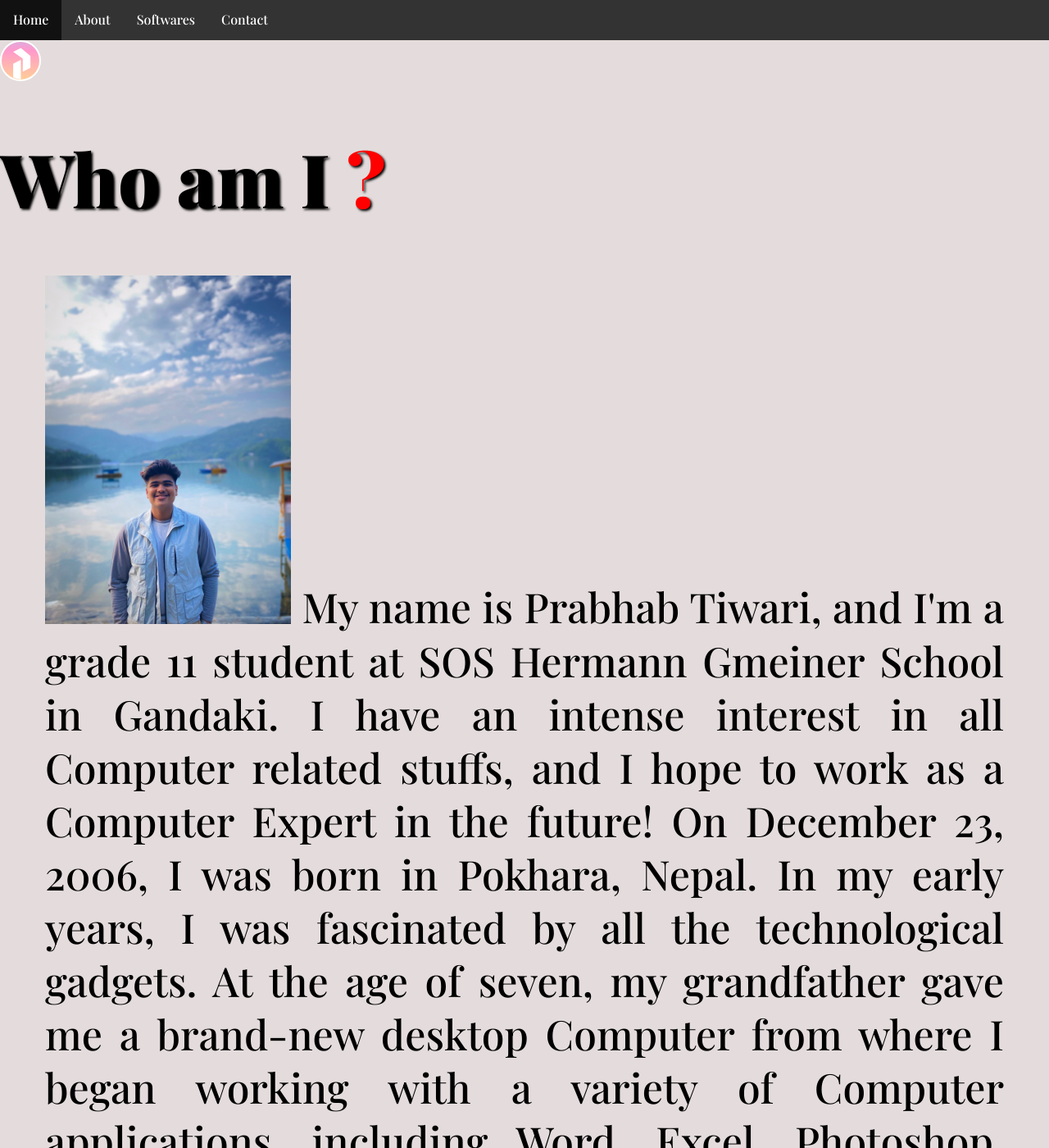
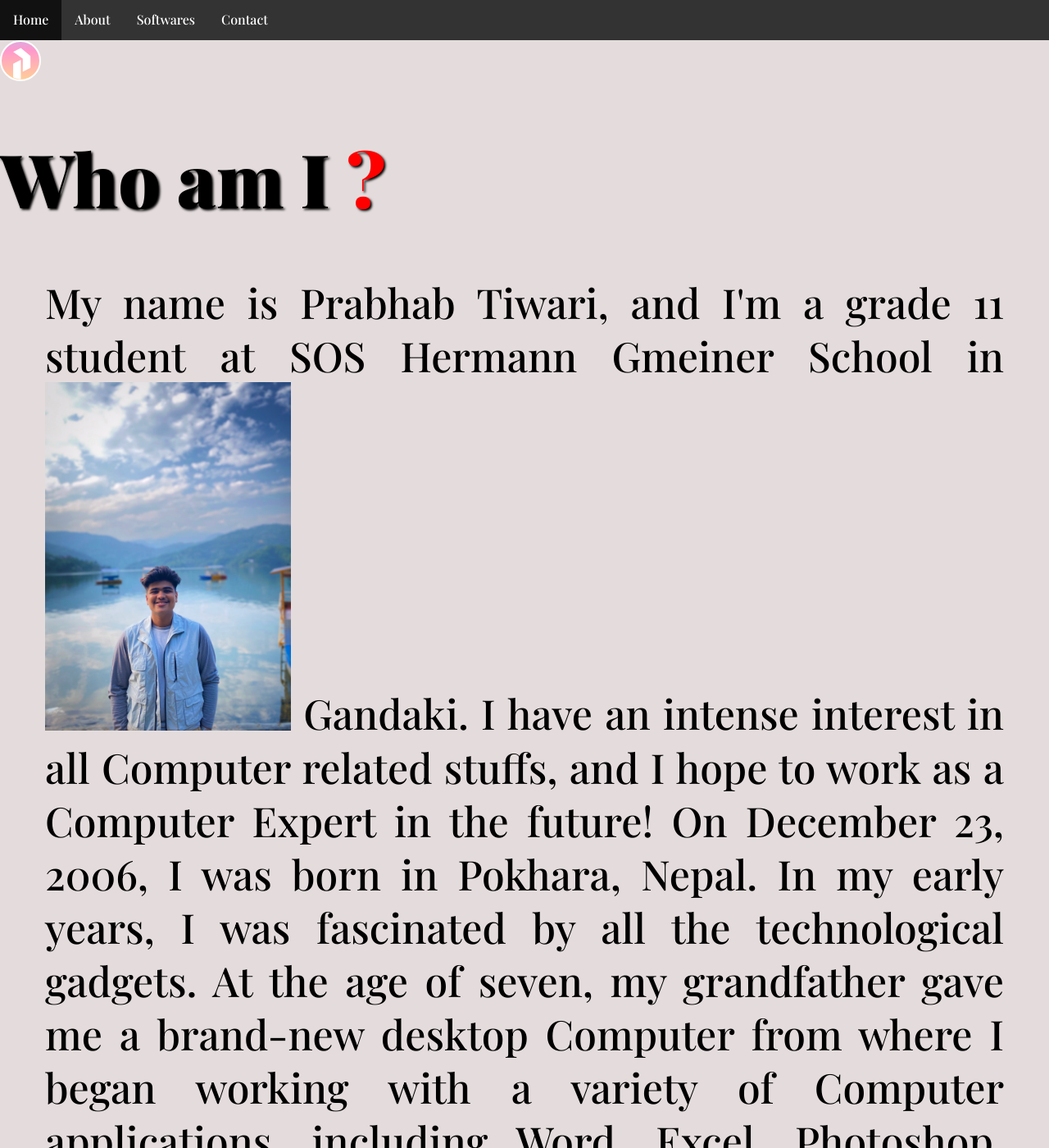
Before and after one commit to PrabhabTiwari/website, a Jekyll site: the page built from about.html, in a window 1280 px wide and 1400 px high. Shown: the whole window at 82% size. Built offline with Jekyll 4.4.1, drawn with Linux system fonts in a browser that asks for light colours; some of the changed text lies outside the part shown.

Commit message:
Update about.html

```diff
--- a/about.html
+++ b/about.html
@@ -23,8 +23,8 @@ h1{
 </style>
     <h1 align="left">Who am I<span class="redText"> ? </span> </h1>
   <p>
-<img src="IMG_20240605_194417.jpg" style="width:300px"  > </img>
-      My name is Prabhab Tiwari, and I'm a grade 11 student at SOS Hermann Gmeiner School in Gandaki. I have an intense interest in all Computer related stuffs, and I hope to work as a Computer Expert in the future! On December 23, 2006, I was born in Pokhara, Nepal. In my early years, I was fascinated by all the technological gadgets. At the age of seven, my grandfather gave me a brand-new desktop Computer from where I began working with a variety of Computer applications, including Word, Excel, Photoshop, and PowerPoint.
+
+      My name is Prabhab Tiwari, and I'm a grade 11 student at SOS Hermann Gmeiner School in <img src="IMG_20240605_194417.jpg" style="width:300px"  > </img>Gandaki. I have an intense interest in all Computer related stuffs, and I hope to work as a Computer Expert in the future! On December 23, 2006, I was born in Pokhara, Nepal. In my early years, I was fascinated by all the technological gadgets. At the age of seven, my grandfather gave me a brand-new desktop Computer from where I began working with a variety of Computer applications, including Word, Excel, Photoshop, and PowerPoint.
 
 My interest in technology grew as I worked on it, and I began learning how to code and other fascinating topics from my brother <a href="https://aashishtiwari.com.np/" target="_blank">Ashish Tiwari</a>. At the age of eleven, I practically know many things but there is much more to know about Computers.
 
```
